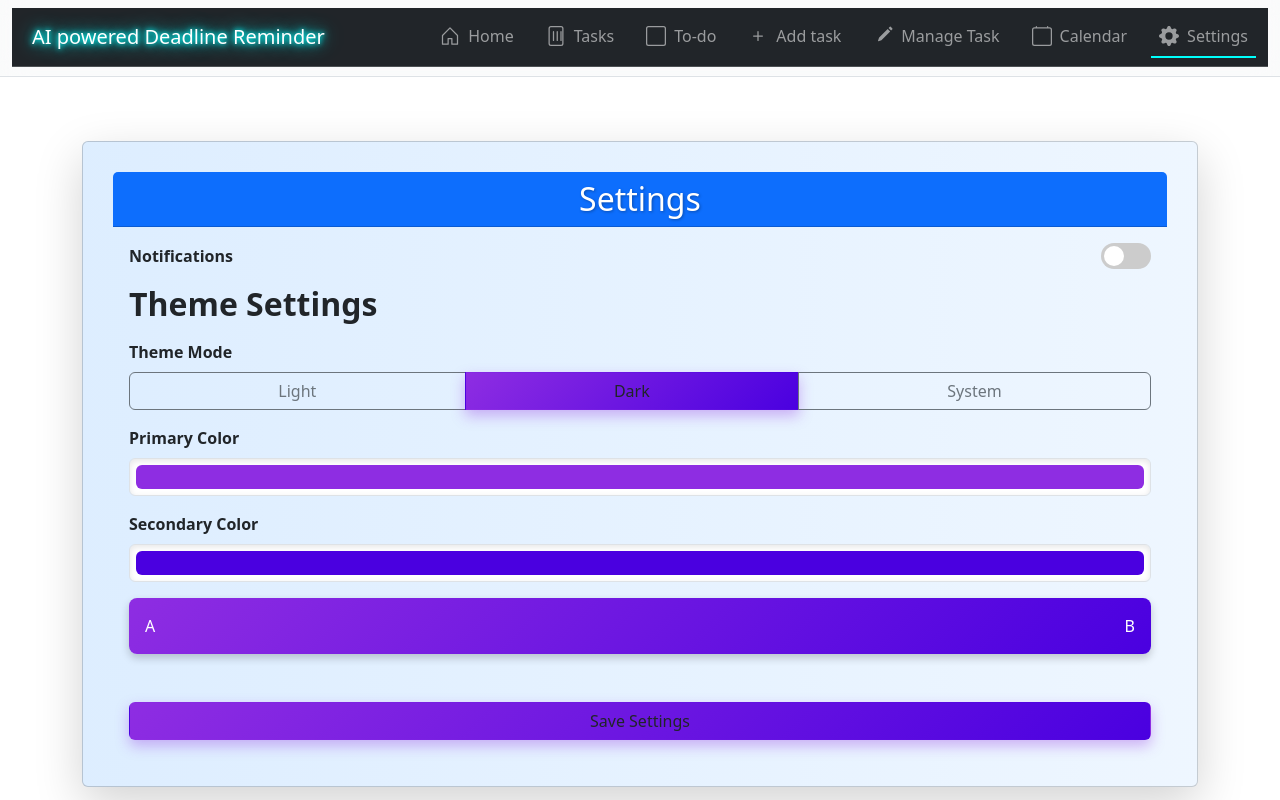
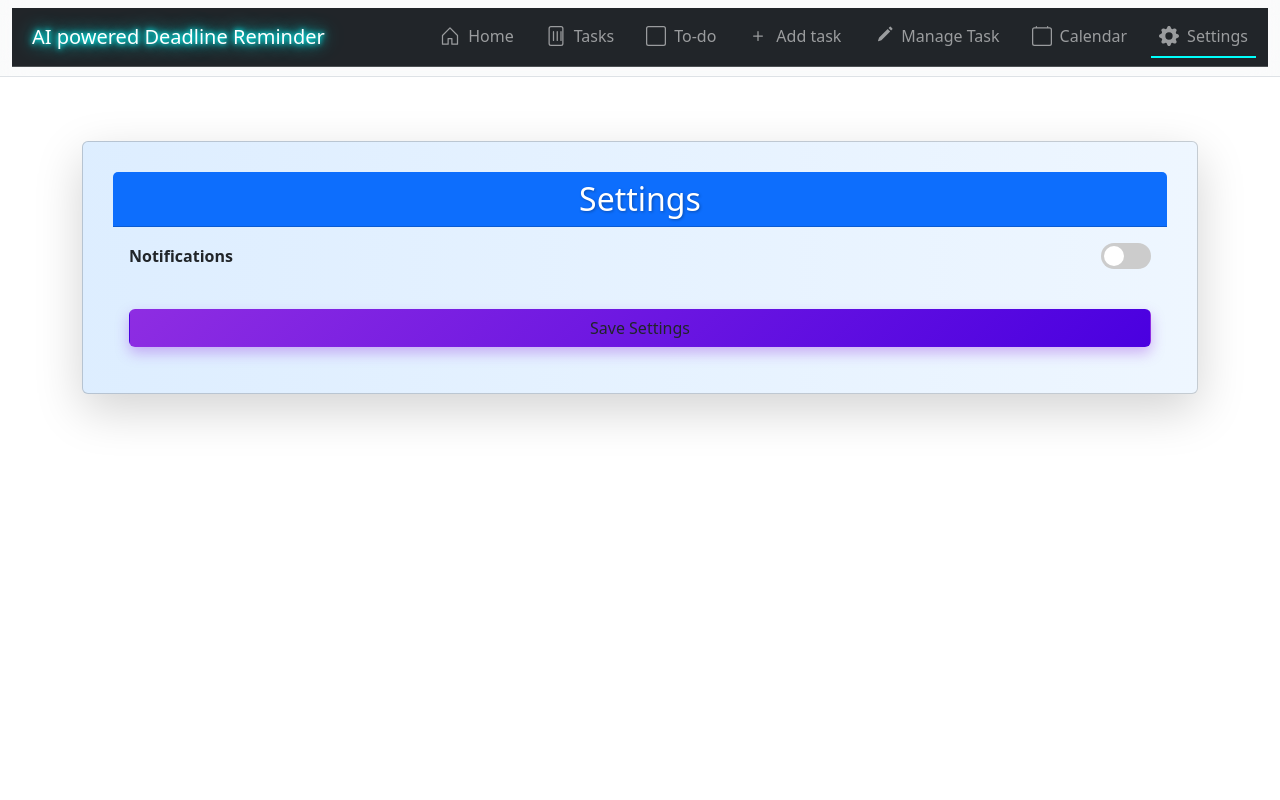
Before and after one commit to Irtiza18368/FYP, a Vue app in the folder frontend/: page /settings in a window 1280 px wide. Built offline with nearby package versions, Linux system fonts and the light colour scheme.

Commit message:
Reverted back to Basic features

```diff
--- a/frontend/src/views/Settings.vue
+++ b/frontend/src/views/Settings.vue
@@ -33,39 +33,6 @@
             </div>
           </transition>
 
-          <!--Theme settings section-->
-          <div class="mb-4">
-            <h2 class="fw-bold mb-3">Theme Settings</h2>
-
-            <!--Theme Selection-->
-            <div class="mb-3">
-              <label class="form-label fw-bold d-flex align-items-center">Theme Mode</label>
-              <div class="btn-group w-100" role="group">
-                <button v-for="mode in ['light', 'dark', 'system']" :key="mode" @click="setThemeMode(mode)" :class="['btn', {'btn-gradient': settings.theme.mode === mode, 'btn-outline-secondary': settings.theme.mode !== mode}]">
-                  {{ capitalizeFirstLetter(mode) }}
-                </button>
-              </div>
-            </div>
-
-            <!--Color Palette-->
-            <div class="mb-3">
-              <label class="form-label fw-bold d-flex align-items-center">Primary Color</label>
-              <input v-model="settings.theme.primaryColor" type="color" class="form-control form-control-color glass-input w-100" @change="updateThemeColors">
-            </div>
-
-            <div class="mb-3">
-              <label class="form-label fw-bold d-flex align-items-center">Secondary Color</label>
-              <input v-model="settings.theme.secondaryColor" type="color" class="form-control form-control-color glass-input w-100" @change="updateThemeColors">
-            </div>
-
-            <!--Theme Previewer-->
-            <div class="theme-preview p-3 rounded-3 mb-3" :style="{'background': `linear-gradient(135deg, ${settings.theme.primaryColor}, ${settings.theme.secondaryColor})`}">
-              <div class="d-flex justify-content-between">
-                <span class="text-white">A</span>
-                <span class="text-white">B</span>
-              </div>
-            </div>
-          </div>
 
           <!--Reminder Frequency-->
           <div v-if="settings.notifications.enabled" class="mb-3 fade-in">
@@ -100,7 +67,7 @@
 <script lang="js">
 
 import { useSettingsStore } from '../store/SettingsStore';
-import { ref, onUnmounted } from 'vue';
+import { ref} from 'vue';
 
 export default {
   setup(){
@@ -175,21 +142,6 @@ export default {
       unsavedChanges.value = false;
     };
 
-    const setThemeMode = (mode) => {
-      settings.theme.mode = mode;
-      settings.applyTheme();
-      trackChange();
-    };
-
-    const updateThemeColors = () => {
-      settings.applyTheme();
-      trackChange();
-    };
-
-    const capitalizeFirstLetter = (string) => {
-      return string.charAt(0).toUpperCase() + string.slice(1);
-    };
-
     return{
       settings,
       snackbar,
@@ -198,9 +150,6 @@ export default {
       saveSettings,
       unsavedChanges,
       trackChange,
-      setThemeMode,
-      updateThemeColors,
-      capitalizeFirstLetter,
     };
   },
 };
@@ -218,12 +167,6 @@ export default {
   --card-bg: rgba(255, 255, 255, 0.12);
 }
 
-/* Light theme variables */
-[data-theme="light"]{
-  --text-color: #333;
-  --bg-color: #f5f5f5;
-  --card-bg: rgba(255, 255, 255, 0.8);
-}
 
 /* Animation for unsaved changes button */
 .unsaved-button{
@@ -284,37 +227,11 @@ body{
   transition: all 0.3s ease-in-out;
 }
 
-.theme-preview{
-  transition: all 0.3s ease;
-  box-shadow: 0 4px 8px rgba(0, 0, 0, 0.2);
-  cursor: pointer;
-}
-
-.theme-preview:hover{
-  transform: scale(1.02);
-}
-
 .glass-input:focus {
   background: rgba(255, 255, 255, 0.15);
   border-color: rgba(255, 255, 255, 0.3);
   box-shadow: 0 0 12px rgba(157, 80, 187, 0.4);
   outline: none;
-}
-
-.form-control-color{
-  height: 45px;
-  padding: 2px;
-  border-radius: 8px;
-  cursor: pointer;
-}
-
-.form-control-color::webkit-color-swatch{
-  border: none;
-  border-radius: 6px;
-}
-
-.form-control-color::webkit-color-swatch-wrapper{
-  padding: 0;
 }
 
 
```
